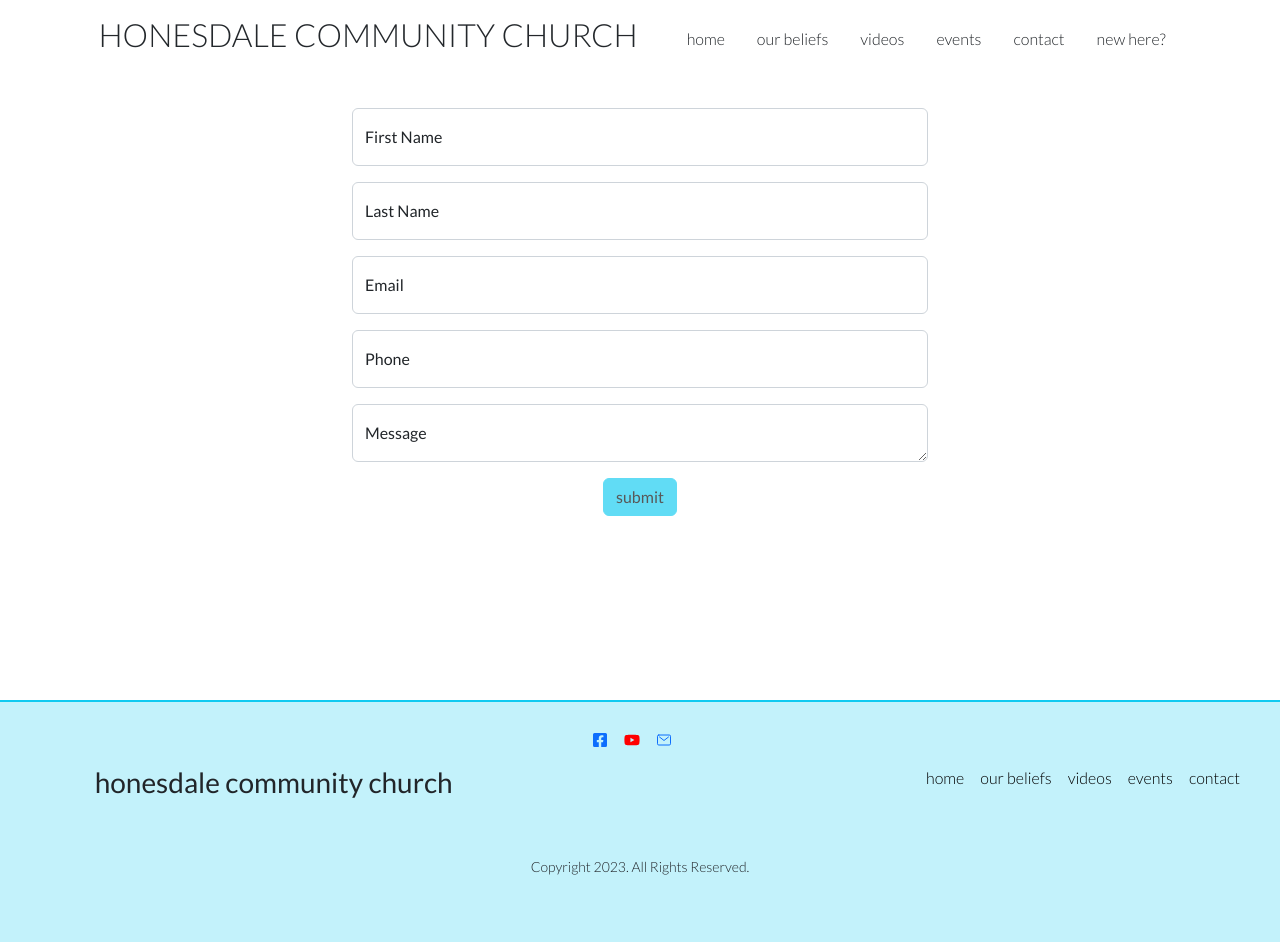
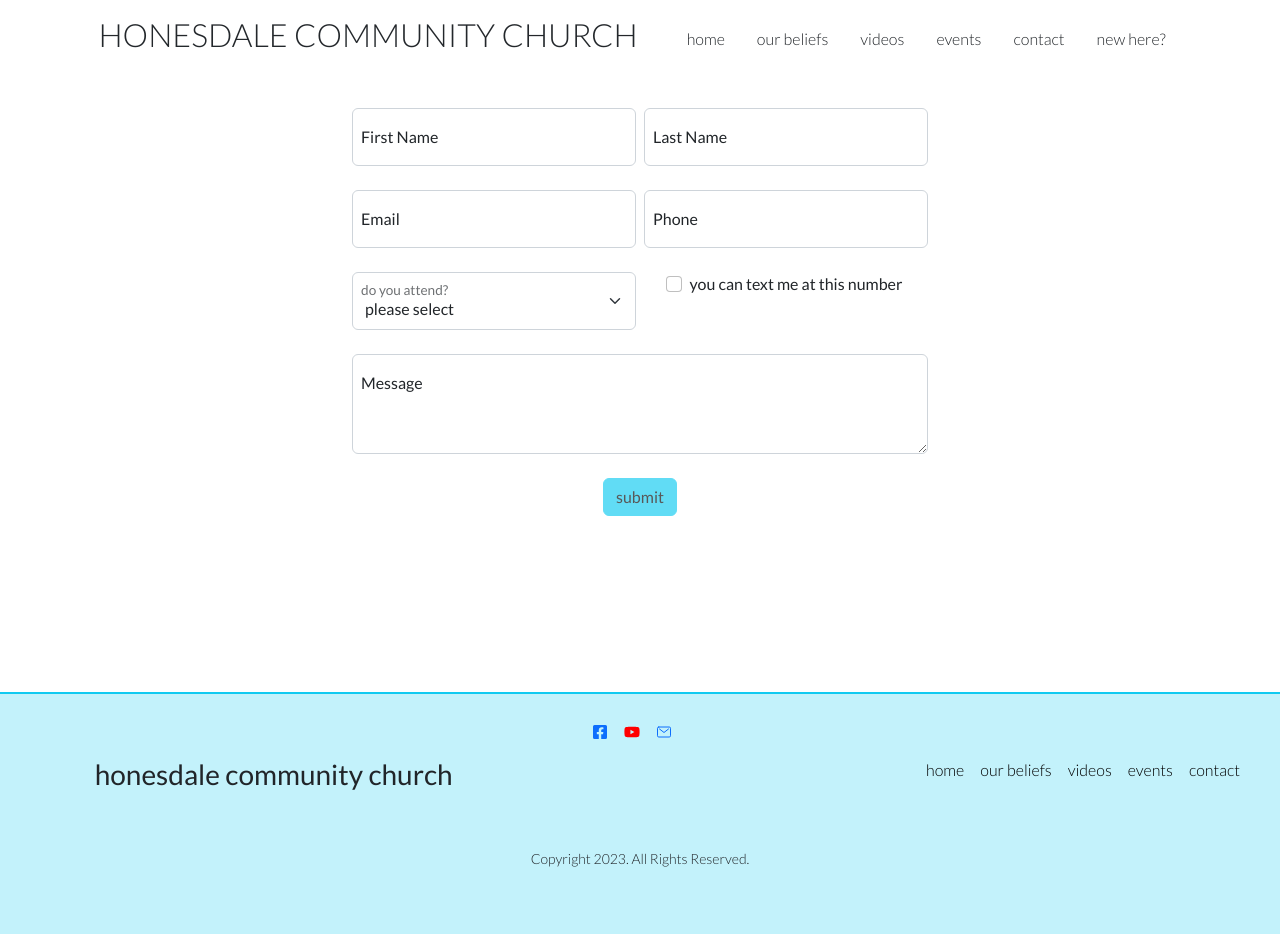
Before and after one commit to caseydean8/honesdale-cc-next, a Next.js app: page /contact-2 in a window 1280 px wide. Built offline with nearby package versions, Linux system fonts and the light colour scheme.

Commit message:
Added Floating labels

```diff
--- a/components/Checkbox.tsx
+++ b/components/Checkbox.tsx
@@ -6,14 +6,11 @@ const Checkbox = ({ children, ...props }) => {
   // return the correct bag of props for you -- a `checked` prop will be included
   // in `field` alongside `name`, `value`, `onChange`, and `onBlur`
   const [field, meta] = useField(props.name);
-  console.log(field);
 
   return (
-    <div className='mb-3'>
-      <label className='checkbox-input'>
-        <input type='checkbox' {...field} {...props} />
-        {children}
-      </label>
+    <div className='form-check col-md-6 mb-3'>
+      <input className='form-check-input float-none' type='checkbox' {...field} {...props} />
+      <label className='from-check-label text-start ps-2'>{children}</label>
       {meta.touched && meta.error ? <div className='error'>{meta.error}</div> : null}
     </div>
   );
--- a/components/SelectInput.tsx
+++ b/components/SelectInput.tsx
@@ -1,15 +1,16 @@
 import { useField } from 'formik';
 
-const SelectInput = ({ label, ...props }) => {
+const SelectInput = ({ children, label, ...props }) => {
   const [field, meta] = useField(props.name);
 
   return (
-    <div className='mb-3'>
-      <label htmlFor={props.id || props.name}>{label}</label>
+    <div className='form-floating col-md-6 mb-3'>
+      <select className='form-select' id='floatingSelect' {...field} {...props}>
+        {children}
+      </select>
 
-      <select className='form-control' {...field} {...props} />
-
-      {meta.touched && meta.error ? <div className='error-msg'>{meta.error}</div> : null}
+      <label htmlFor='floatingSelect'>{label}</label>
+      {/* {meta.touched && meta.error ? <div className='error-msg'>{meta.error}</div> : null} */}
     </div>
   );
 };
--- a/components/TextInput.tsx
+++ b/components/TextInput.tsx
@@ -7,7 +7,7 @@ const TextInput = ({ ...props }) => {
   const [field, meta] = useField(props.name);
 
   return (
-    <div className='form-floating mb-3'>
+    <div className='form-floating col-md-6 mb-3'>
       <input className='form-control' {...field} {...props} />
       <label htmlFor={props.id || props.name}>{props.placeholder}</label>
       {meta.touched && meta.error ? <div className='error-msg'>{meta.error}</div> : null}
--- a/pages/contact-2/index.tsx
+++ b/pages/contact-2/index.tsx
@@ -4,6 +4,8 @@ import * as Yup from 'yup';
 import TextInput from '@/components/TextInput';
 import TextArea from '@/components/TextArea';
 import * as emailjs from '@emailjs/browser';
+import Checkbox from '@/components/Checkbox';
+import SelectInput from '@/components/SelectInput';
 
 interface Values {
   firstName: string;
@@ -78,11 +80,18 @@ const SignupForm = () => {
           onSubmit={values => handleFormSubmit(values)}
         >
           {({ isValid, isSubmitting, dirty }) => (
-            <Form>
+            <Form className='row g-2'>
               <TextInput name='firstName' type='text' placeholder='First Name' />
               <TextInput name='lastName' type='text' placeholder='Last Name' />
               <TextInput name='email' type='text' placeholder='Email' />
               <TextInput name='phone' type='text' placeholder='Phone' />
+              <SelectInput name='select' label='do you attend?' defaultValue={'default'}>
+                <option value='default'>please select</option>
+                <option value='yes'>yes</option>
+                <option value='planning to'>I'm planning to</option>
+                <option value='no'>no</option>
+              </SelectInput>
+              <Checkbox name='cell-check'>you can text me at this number</Checkbox>
               <TextArea name='message' placeholder='Message' />
               <div className='d-grid d-sm-block'>
                 {loading ? (
--- a/styles/globals.css
+++ b/styles/globals.css
@@ -23,6 +23,10 @@ body {
 
 .card-text {
   white-space: pre-wrap;
+}
+
+textarea {
+  min-height: 100px !important;
 }
 
 /* footer  */
```
Also changed, not shown: components/spacer.jsx (deleted).
